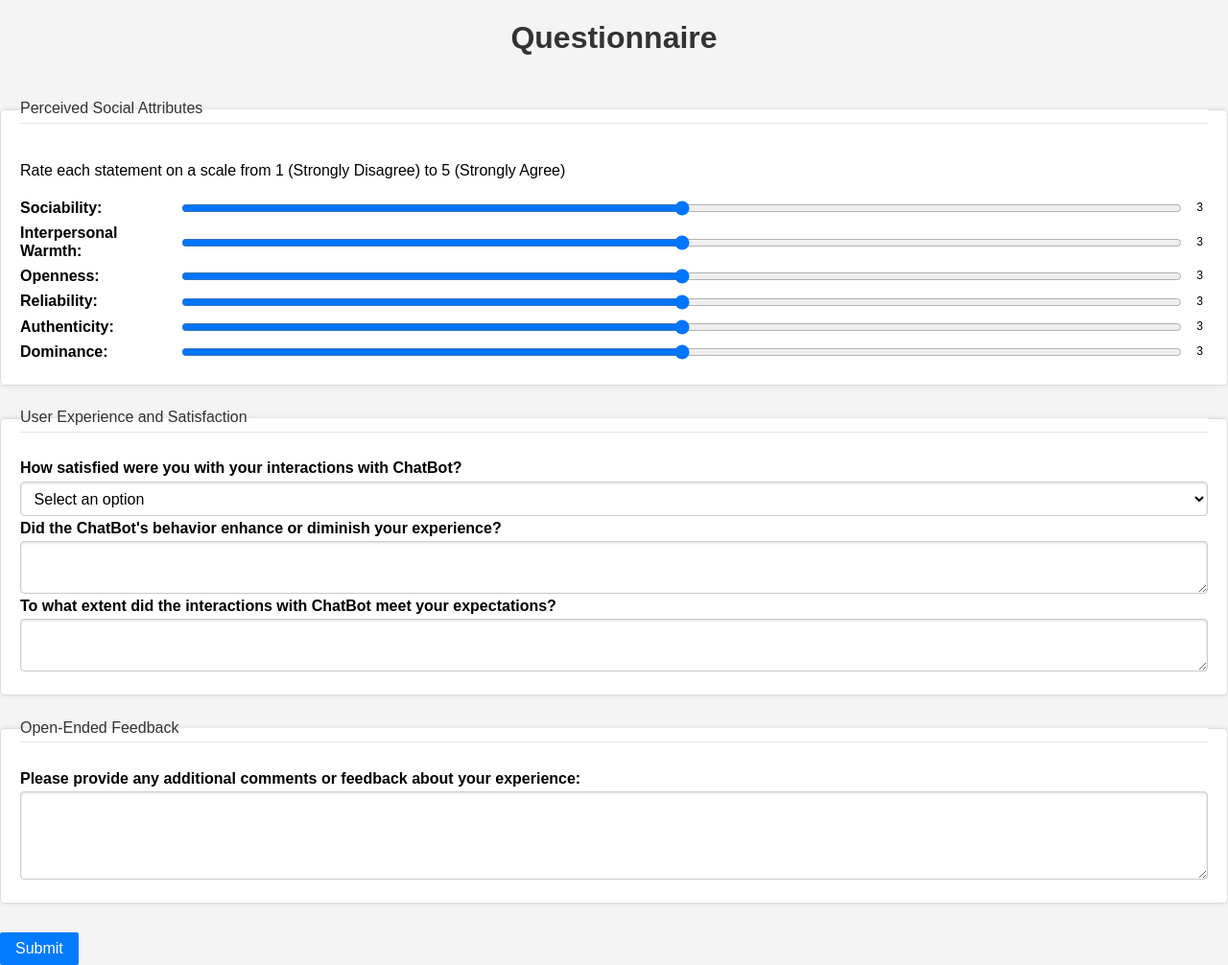
After one commit to thx4nothing/ChatManip, a FastAPI app: template templates/questionnaire.html in a window 1280 px wide. The commit adds this page. Shown: the whole page at 96% size. Run offline with FastAPI, Linux system fonts and the light colour scheme; the template is opened without the code that fills it, so the values that code supplies are empty; some libraries are stand-ins or nearby versions.

Commit message:
refactored js code (added common.js). added custom questionnaire based on RoSAS. organized imports.

```diff
--- a/api_server/admin_panel/common.py
+++ b/api_server/admin_panel/common.py
@@ -3,8 +3,8 @@ from typing import Type, Any
 from fastapi import Query
 from sqlmodel import Session, select
 
+from api_server.database import engine
 from .auth import check_authentication
-from api_server.database import engine
 
 
 async def list_entities(entity_type: Type[Any], token: str = Query(...)):
--- a/api_server/admin_panel/invite_codes.py
+++ b/api_server/admin_panel/invite_codes.py
@@ -3,9 +3,9 @@ from typing import List
 from fastapi import Query, HTTPException, APIRouter
 from sqlmodel import Session, select
 
-from .common import list_entities
 from api_server.database import engine, generate_invite_code, InviteCode
 from .auth import check_authentication
+from .common import list_entities
 
 router = APIRouter()
 
--- a/api_server/admin_panel/personas.py
+++ b/api_server/admin_panel/personas.py
@@ -4,9 +4,9 @@ from typing import List
 from fastapi import Query, HTTPException, UploadFile, File, APIRouter
 from sqlmodel import Session, select
 
-from .common import list_entities
 from api_server.database import Persona, engine
 from .auth import check_authentication
+from .common import list_entities
 
 router = APIRouter()
 
--- a/api_server/admin_panel/tasks.py
+++ b/api_server/admin_panel/tasks.py
@@ -4,9 +4,9 @@ from typing import List
 from fastapi import APIRouter, Query, UploadFile, File, HTTPException
 from sqlmodel import Session, select
 
-from .common import list_entities
 from api_server.database import engine, Task
 from .auth import check_authentication
+from .common import list_entities
 
 router = APIRouter()
 
--- a/api_server/admin_panel/users.py
+++ b/api_server/admin_panel/users.py
@@ -3,9 +3,9 @@ from typing import List
 from fastapi import Query, HTTPException, APIRouter
 from sqlmodel import Session, select
 
-from .common import list_entities
 from api_server.database import User, engine
 from .auth import check_authentication
+from .common import list_entities
 
 router = APIRouter()
 
--- a/api_server/chat.py
+++ b/api_server/chat.py
@@ -123,11 +123,6 @@ def check_session_done(session_id: str):
 def end_session(session_id: str, request: Request):
     with Session(engine) as db_session:
         return templates.TemplateResponse("end.html", {"request": request})
-
-
-@router.get("/{session_id}/intermission")
-def intermission(session_id: str, request: Request):
-    return templates.TemplateResponse("intermission.html", {"request": request})
 
 
 @router.get("/{session_id}/next")
--- a/api_server/chatgpt_interface.py
+++ b/api_server/chatgpt_interface.py
@@ -2,8 +2,8 @@ import os
 from datetime import datetime
 
 import openai
+import tiktoken
 from sqlmodel import Session, select
-import tiktoken
 
 from api_server.database import engine, User, ChatSession
 
--- a/api_server/main.py
+++ b/api_server/main.py
@@ -2,7 +2,7 @@ from fastapi import FastAPI
 from fastapi.staticfiles import StaticFiles
 from sqlmodel import SQLModel
 
-from api_server import chat, database, user_creation
+from api_server import chat, database, user_creation, questionnaire
 from api_server.admin_panel import router as admin_panel_router
 
 # Create the FastAPI app
@@ -14,6 +14,7 @@ app.mount("/static", StaticFiles(directory="static"), name="static")
 # Route the functions to the main app
 app.include_router(admin_panel_router, prefix="/admin", tags=["admin"])
 app.include_router(chat.router, prefix="/chat", tags=["chat"])
+app.include_router(questionnaire.router, prefix="/questionnaire", tags=["questionnaire"])
 app.include_router(user_creation.router)
 
 
--- /dev/null
+++ b/static/common.js
@@ -0,0 +1,10 @@
+export function getSessionIdFromUrl(key) {
+    const path = window.location.pathname;
+    const parts = path.split('/');
+    const sessionIdIndex = parts.indexOf(key); // Find the index of 'session' in the path
+    if (sessionIdIndex !== -1 && sessionIdIndex < parts.length - 1) {
+        // If 'session' is found and the session_id is present in the next part of the path
+        return parts[sessionIdIndex + 1]; // Return the session_id
+    }
+    return null; // If session_id is not found, return null
+}
--- /dev/null
+++ b/static/questionnaire.css
@@ -0,0 +1,74 @@
+body {
+    font-family: Arial, sans-serif;
+    background-color: #f4f4f4;
+    margin: 0;
+    padding: 0;
+}
+
+.header {
+    text-align: center;
+    color: #333;
+}
+
+.pure-form-stacked fieldset {
+    border: 1px solid #ddd;
+    padding: 20px;
+    margin: 20px 0;
+    background-color: #fff;
+    box-shadow: 0px 0px 5px rgba(0, 0, 0, 0.1);
+    border-radius: 5px;
+}
+
+label {
+    font-weight: bold;
+}
+
+input[type="number"],
+input[type="text"],
+select,
+textarea {
+    width: 100%;
+    padding: 8px;
+    border: 1px solid #ccc;
+    border-radius: 3px;
+    margin-top: 5px;
+}
+
+input[type="range"] {
+    width: 100%;
+}
+
+textarea {
+    resize: vertical;
+}
+
+button {
+    margin-top: 10px;
+}
+
+.pure-button-primary {
+    background-color: #007bff;
+    color: white;
+    border: none;
+}
+
+.pure-button-primary:hover {
+    background-color: #0056b3;
+}
+
+.range-container {
+    display: flex;
+    align-items: center;
+}
+
+.range-container label {
+    width: 200px;
+}
+
+.range-label {
+    display: inline-block;
+    width: 20px;
+    text-align: center;
+    font-size: 12px;
+    margin-left: 10px;
+}
--- /dev/null
+++ b/static/questionnaire.js
@@ -0,0 +1,33 @@
+import {getSessionIdFromUrl} from "./common.js";
+
+document.addEventListener("DOMContentLoaded", function () {
+    const form = document.getElementById("rosas-form");
+
+    form.addEventListener("submit", async function (event) {
+        event.preventDefault();
+
+        const formData = new FormData(form);
+        const data = {};
+
+        for (const [key, value] of formData.entries()) {
+            data[key] = value;
+            console.log(key, value)
+        }
+        console.log(data)
+        const session_id = getSessionIdFromUrl("questionnaire");
+        const response = await fetch(`/questionnaire/${session_id}`, {
+            method: "POST",
+            headers: {
+                "Content-Type": "application/json",
+            },
+            body: JSON.stringify(data),
+        });
+
+        if (response.ok) {
+            console.log("Form data submitted successfully!");
+            window.location.href = `/chat/${session_id}/next`; // Redirect to the next page
+        } else {
+            console.error("Error submitting form data.");
+        }
+    });
+});
--- /dev/null
+++ b/templates/questionnaire.html
@@ -0,0 +1,95 @@
+<!DOCTYPE html>
+<html lang="en">
+<head>
+    <meta charset="UTF-8">
+    <meta name="viewport" content="width=device-width, initial-scale=1.0">
+    <title>Questionnaire</title>
+    <link rel="stylesheet" href="https://cdn.jsdelivr.net/npm/purecss@3.0.0/build/pure-min.css"
+          integrity="sha384-X38yfunGUhNzHpBaEBsWLO+A0HDYOQi8ufWDkZ0k9e0eXz/tH3II7uKZ9msv++Ls"
+          crossorigin="anonymous">
+    <link rel="stylesheet" href="https://cdn.jsdelivr.net/npm/purecss@3.0.0/build/grids-responsive-min.css"/>
+    <link rel="stylesheet" href="{{ url_for('static', path='questionnaire.css') }}">
+</head>
+<body>
+<div class="pure-g">
+    <div class="pure-u-1">
+        <h1 class="header">Questionnaire</h1>
+    </div>
+
+    <form class="pure-form pure-form-stacked pure-u-1" id="rosas-form">
+        <fieldset>
+            <legend>Perceived Social Attributes</legend>
+            <p>Rate each statement on a scale from 1 (Strongly Disagree) to 5 (Strongly Agree)</p>
+
+            <div class="range-container">
+                <label for="sociability">Sociability:</label>
+                <input type="range" id="sociability" name="sociability" min="1" max="5" step="1" required
+                       oninput="this.nextElementSibling.value = this.value">
+                <output class="range-label">3</output>
+            </div>
+            <div class="range-container">
+                <label for="interpersonal-warmth">Interpersonal Warmth:</label>
+                <input type="range" id="interpersonal-warmth" name="interpersonal-warmth" min="1" max="5" step="1"
+                       required oninput="this.nextElementSibling.value = this.value">
+                <output class="range-label">3</output>
+            </div>
+            <div class="range-container">
+                <label for="openness">Openness:</label>
+                <input type="range" id="openness" name="openness" min="1" max="5" step="1" required
+                       oninput="this.nextElementSibling.value = this.value">
+                <output class="range-label">3</output>
+            </div>
+            <div class="range-container">
+                <label for="reliability">Reliability:</label>
+                <input type="range" id="reliability" name="reliability" min="1" max="5" step="1" required
+                       oninput="this.nextElementSibling.value = this.value">
+                <output class="range-label">3</output>
+            </div>
+            <div class="range-container">
+                <label for="authenticity">Authenticity:</label>
+                <input type="range" id="authenticity" name="authenticity" min="1" max="5" step="1" required
+                       oninput="this.nextElementSibling.value = this.value">
+                <output class="range-label">3</output>
+            </div>
+
+            <div class="range-container">
+                <label for="dominance">Dominance:</label>
+                <input type="range" id="dominance" name="dominance" min="1" max="5" step="1" required
+                       oninput="this.nextElementSibling.value = this.value">
+                <output class="range-label">3</output>
+            </div>
+        </fieldset>
+
+        <fieldset>
+            <legend>User Experience and Satisfaction</legend>
+            <label for="satisfaction">How satisfied were you with your interactions with ChatBot?</label>
+            <select id="satisfaction" name="satisfaction" required>
+                <option value="" disabled selected>Select an option</option>
+                <option value="1">Not at all satisfied</option>
+                <option value="2">Somewhat satisfied</option>
+                <option value="3">Neutral</option>
+                <option value="4">Satisfied</option>
+                <option value="5">Very satisfied</option>
+            </select>
+
+            <label for="behavior-effect">Did the ChatBot's behavior enhance or diminish your experience?</label>
+            <textarea id="behavior-effect" name="behavior-effect" rows="2" required></textarea>
+
+            <label for="expectations">To what extent did the interactions with ChatBot meet your expectations?</label>
+            <textarea id="expectations" name="expectations" rows="2" required></textarea>
+        </fieldset>
+
+        <fieldset>
+            <legend>Open-Ended Feedback</legend>
+            <label for="feedback">Please provide any additional comments or feedback about your experience:</label>
+            <textarea id="feedback" name="feedback" rows="4"></textarea>
+        </fieldset>
+
+        <button type="submit" class="pure-button pure-button-primary">Submit</button>
+    </form>
+</div>
+
+<script type="module" src="{{ url_for('static', path='common.js') }}"></script>
+<script type="module" src="{{ url_for('static', path='questionnaire.js') }}"></script>
+</body>
+</html>
```
Also changed, not shown: api_server/database.py (+8 -0 lines), api_server/questionnaire.py (added, +27 -0 lines), static/chat.js (+10 -19 lines), static/intermission.css (deleted, +0 -24 lines), static/intermission.js (deleted, +0 -35 lines), static/user_creation.js (+8 -12 lines), templates/chat.html (+4 -3 lines), templates/intermission.html (deleted, +0 -34 lines).
